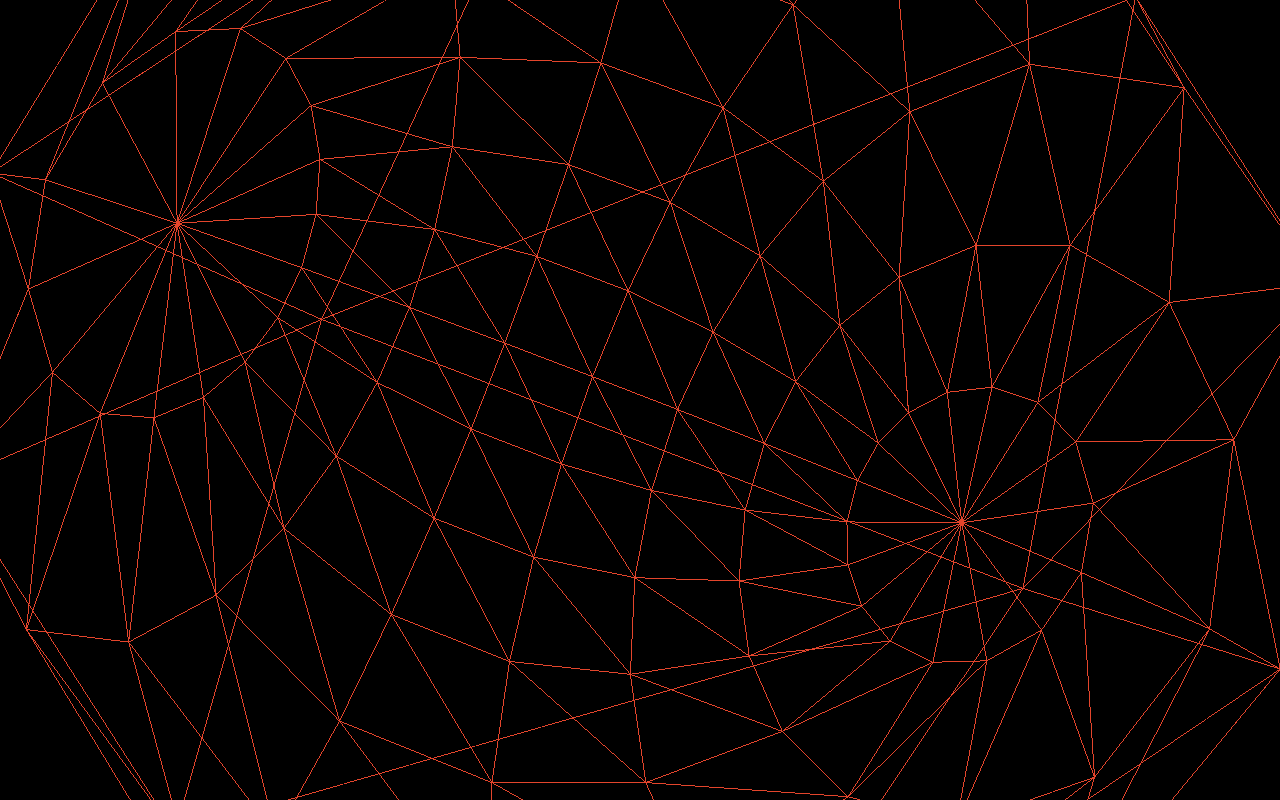
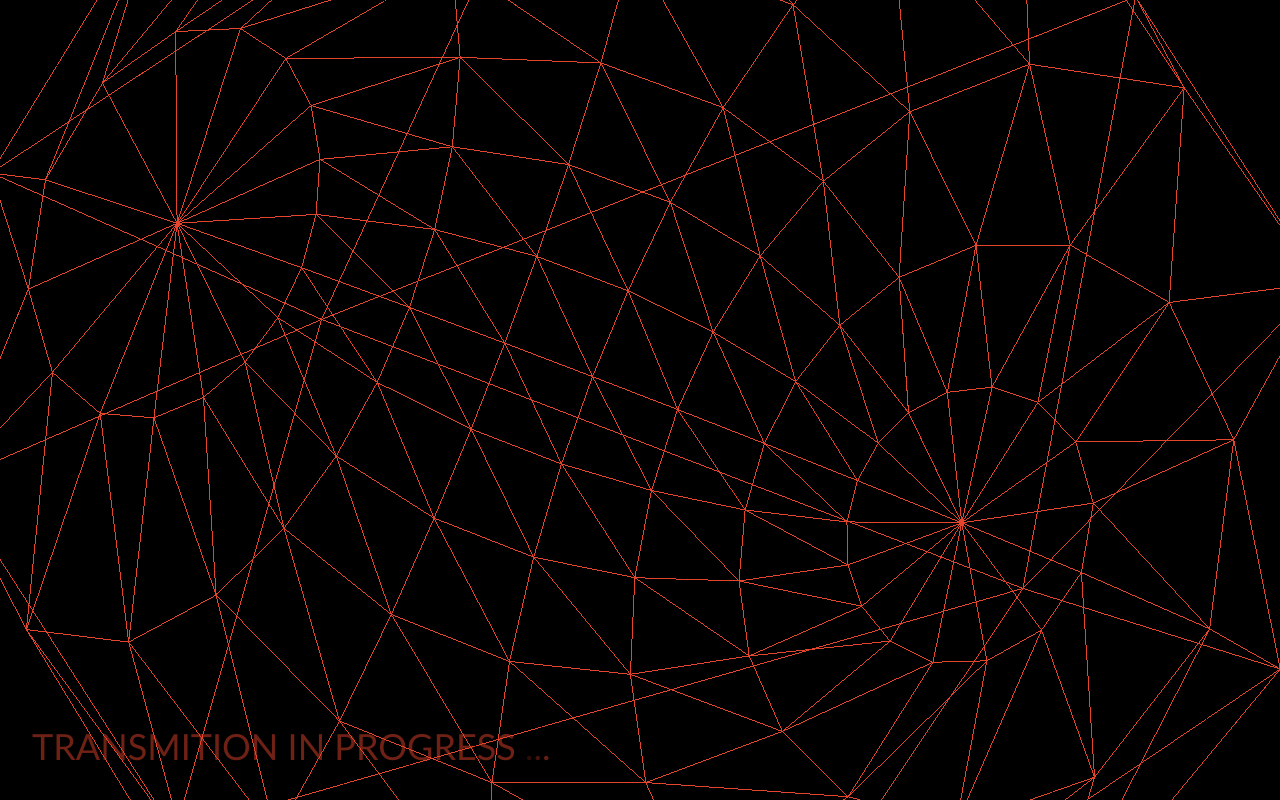
Before and after one commit to sehmon/wewantwar, a plain HTML site: page index.html in a window 1280 px wide. Drawn offline with nearby package versions, Linux system fonts and the light colour scheme; animation ran at ten frames a second.

Commit message:
Added transmition warning

```diff
--- a/index.html
+++ b/index.html
@@ -3,10 +3,6 @@
 	<head>
 		<meta charset=utf-8>
 		<title>WE WANT WAR</title>
-		<style>
-			body { margin: 0; }
-			canvas { width: 100%; height: 100% }
-    </style>
     <link rel="apple-touch-icon" sizes="180x180" href="/apple-touch-icon.png">
     <link rel="icon" type="image/png" sizes="32x32" href="/favicon-32x32.png">
     <link rel="icon" type="image/png" sizes="16x16" href="/favicon-16x16.png">
@@ -14,8 +10,11 @@
     <link rel="mask-icon" href="/safari-pinned-tab.svg" color="#E6452D">
     <meta name="msapplication-TileColor" content="#e6452d">
     <meta name="theme-color" content="#ffffff">
+
+    <link rel="stylesheet" href="style.css">
 	</head>
 	<body>
+    <p class="coming-soon">Transmition in progress <span>.</span><span>.</span><span>.</span></p>
     <script src="three.js"></script>
     <script>
 			var scene = new THREE.Scene();
@@ -44,6 +43,6 @@
       }
       animate();
 
-		</script>
+    </script>
 	</body>
 </html>
--- a/style.css
+++ b/style.css
@@ -1,25 +1,92 @@
-.marquee {
-  margin: 0 auto;
-  white-space: nowrap;
-  overflow: hidden;
-  position: absolute;
+body {
+  margin: 0;
+  background-color: black;
 }
 
-.marquee span {
-  display: inline-block;
-  animation: marquee 10s linear infinite;
-  font-size: 36px;
+canvas {
+  width: 100%;
+  height: 100%
 }
 
-.marquee2 span {
-  animation-delay: 5s;
+.coming-soon {
+  font-family: 'Gill Sans', 'Gill Sans MT', Calibri, 'Trebuchet MS', sans-serif;
+  text-transform: uppercase;
+  margin: 0;
+  position: absolute;
+  font-size: 36px;
+  color: #E6452D;
+  bottom: 32px;
+  left: 32px;
 }
 
-@keyframes marquee {
+@keyframes blink {
+  /**
+   * At the start of the animation the dot
+   * has an opacity of .2
+   */
   0% {
-    transform: translate(0, 0);
+    opacity: .2;
   }
+  /**
+   * At 20% the dot is fully visible and
+   * then fades out slowly
+   */
+  20% {
+    opacity: 1;
+  }
+  /**
+   * Until it reaches an opacity of .2 and
+   * the animation can start again
+   */
   100% {
-    transform: translate(-100%, 0);
+    opacity: .2;
   }
 }
+
+.coming-soon {
+  animation-name: blink;
+  animation-duration: 10s;
+  animation-iteration-count: infinite;
+  animation-fill-mode: both;
+}
+
+.coming-soon span {
+  /**
+   * Use the blink animation, which is defined above
+   */
+  animation-name: blink;
+  /**
+   * The animation should take 1.4 seconds
+   */
+  animation-duration: 1.4s;
+  /**
+   * It will repeat itself forever
+   */
+  animation-iteration-count: infinite;
+  /**
+   * This makes sure that the starting style (opacity: .2)
+   * of the animation is applied before the animation starts.
+   * Otherwise we would see a short flash or would have
+   * to set the default styling of the dots to the same
+   * as the animation. Same applies for the ending styles.
+   */
+  animation-fill-mode: both;
+}
+
+.coming-soon span:nth-child(2) {
+  /**
+   * Starts the animation of the third dot
+   * with a delay of .2s, otherwise all dots
+   * would animate at the same time
+   */
+  animation-delay: .2s;
+}
+
+.coming-soon span:nth-child(3) {
+  /**
+   * Starts the animation of the third dot
+   * with a delay of .4s, otherwise all dots
+   * would animate at the same time
+   */
+  animation-delay: .4s;
+}
```
